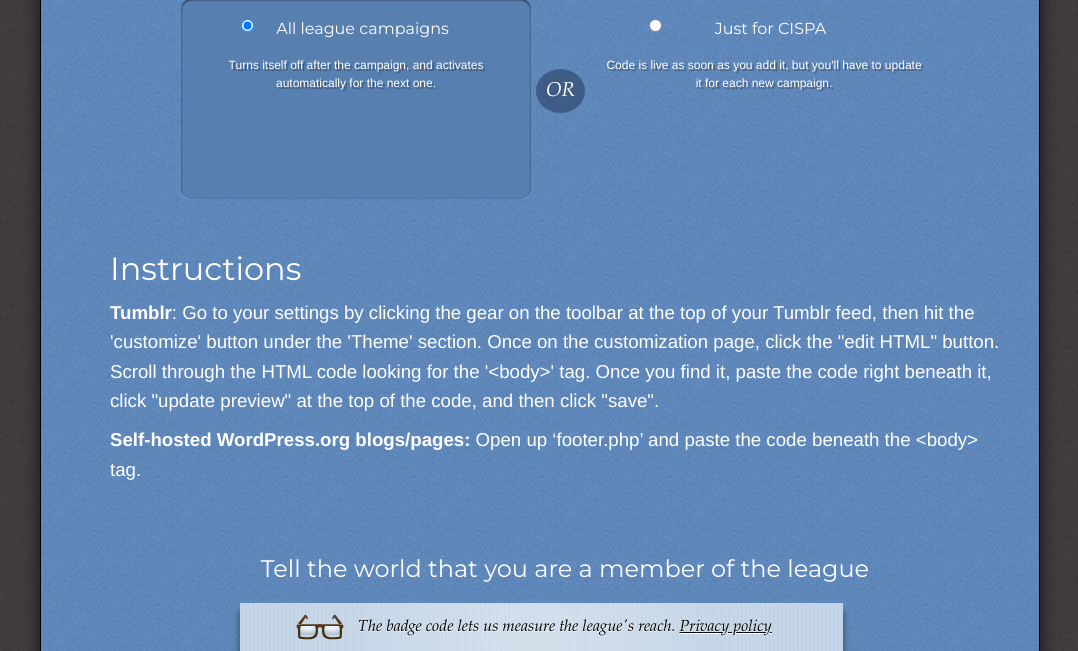
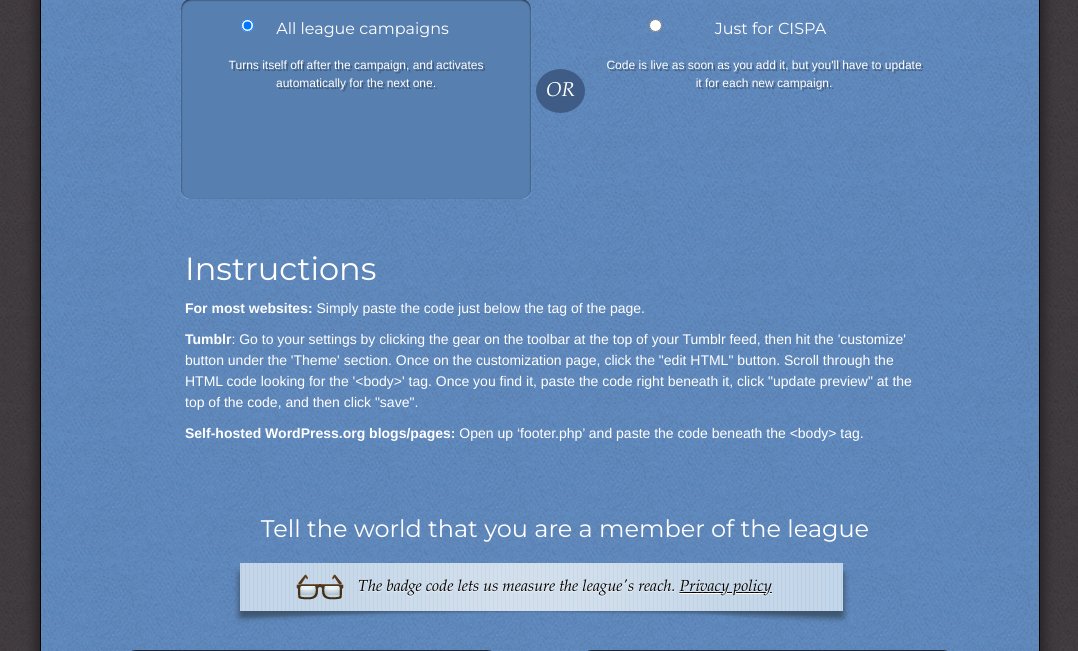
Before and after one commit to fightforthefuture/idl-members, a Django app: template internetdefense/templates/index.html in a window 1280 px wide. Shown: the part 570-1221 px from the top of the page, without its empty margins (100-1178 px from the left). Run offline with Django 3.2, Linux system fonts and the light colour scheme; the template is opened without the code that fills it, so the values that code supplies are empty.

Commit message:
tidy up instructions

```diff
--- a/internetdefense/templates/index.html
+++ b/internetdefense/templates/index.html
@@ -60,11 +60,13 @@
 
 
 
-        <div class="update" style="width: 900px; margin: 0 auto; padding-top: 30px;">
+        <div class="update" style="width: 750px; margin: 0 auto; padding-top: 30px;">
         <h2 id="instructions">Instructions</h2>
-        <p style="margin-bottom: 10px; margin-top: 10px;"><strong>Tumblr</strong>: Go to your settings by clicking the gear on the toolbar at the top of your Tumblr feed, then hit the 'customize' button under the 'Theme' section. Once on the customization page, click the "edit HTML" button. Scroll through the HTML code looking for the '&lt;body&gt;' tag. Once you find it, paste the code right beneath it, click "update preview" at the top of the code, and then click "save".
+        <p style="margin-bottom: 10px; margin-top: 10px; font-size: 14px; line-height: 1.5;"><strong>For most websites:</strong> Simply paste the code just below the <body> tag of the page.</p>
+
+            <p style="margin-bottom: 10px;font-size: 14px; line-height: 1.5;"><strong>Tumblr</strong>: Go to your settings by clicking the gear on the toolbar at the top of your Tumblr feed, then hit the 'customize' button under the 'Theme' section. Once on the customization page, click the "edit HTML" button. Scroll through the HTML code looking for the '&lt;body&gt;' tag. Once you find it, paste the code right beneath it, click "update preview" at the top of the code, and then click "save".
 </p>
-        <p style="margin-bottom: 10px; margin-top: 10px;"><strong>Self-hosted WordPress.org blogs/pages:</strong> Open up ‘footer.php’ and paste the code beneath the &lt;body&gt; tag. </p>
+        <p style="margin-bottom: 10px; margin-top: 10px;font-size: 14px; line-height: 1.5;"><strong>Self-hosted WordPress.org blogs/pages:</strong> Open up ‘footer.php’ and paste the code beneath the &lt;body&gt; tag. </p>
         </div>
 
 
```
